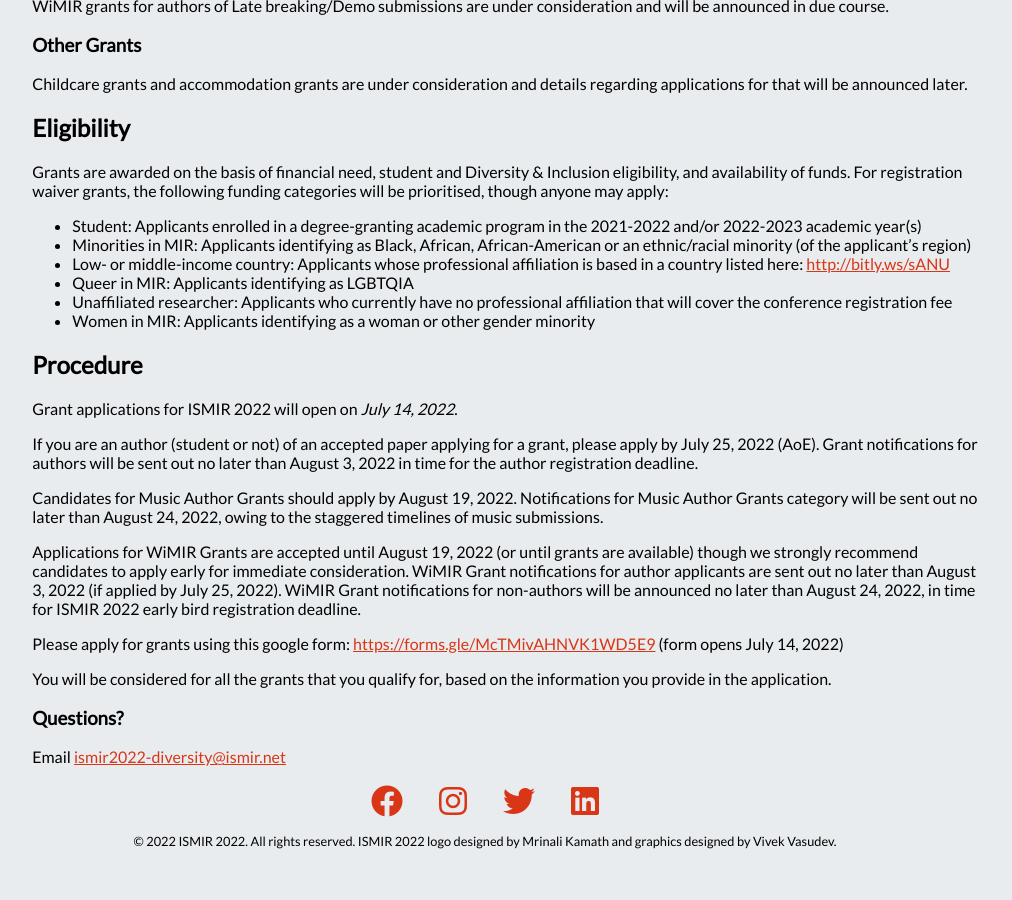
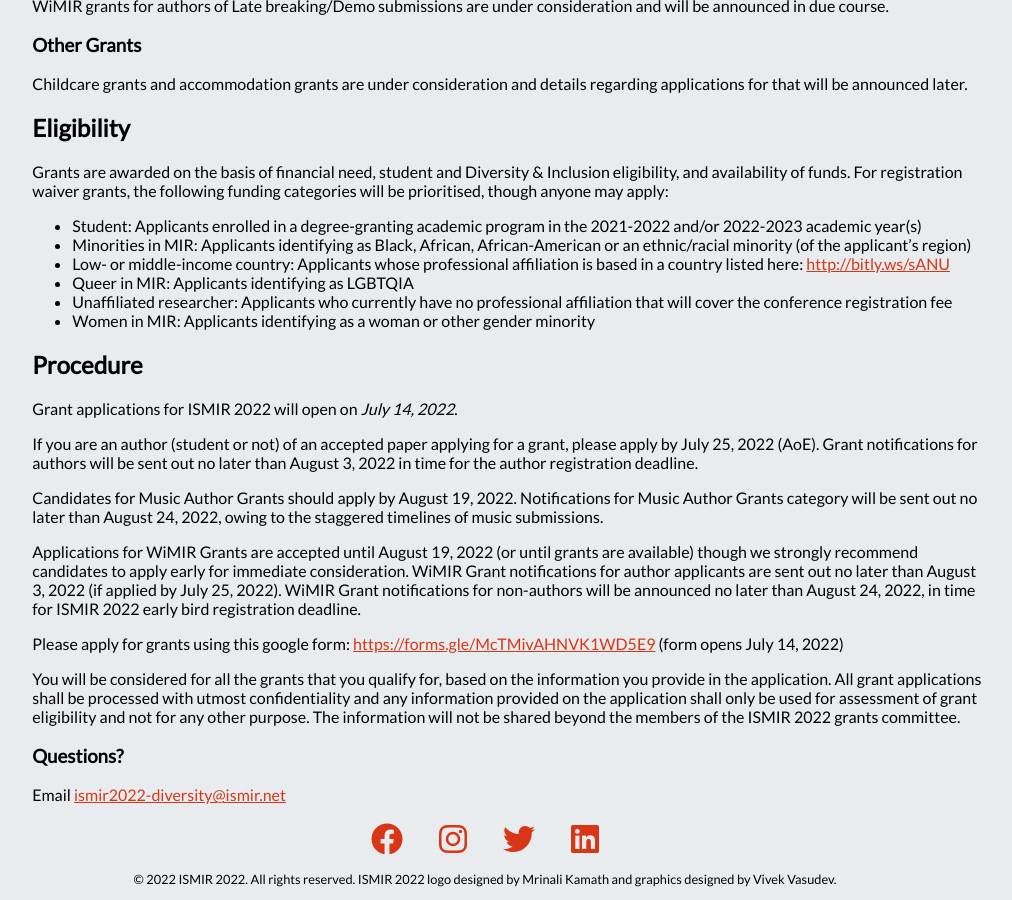
Before and after one commit to ismir2022/ismir2022.github.io, a Jekyll site: the page built from attend/support.md, in a window 1280 px wide and 900 px high, scrolled down 1609 px. Shown: the whole window, without its empty margins (155-1167 px from the left). Built offline with Jekyll 4.4.1, drawn with Linux system fonts in a browser that asks for light colours; nearby versions of some CDN libraries; before the commit the page ends 2471 px from its top, so only the background shows below that.

Commit message:
Update support.md

```diff
--- a/attend/support.md
+++ b/attend/support.md
@@ -71,7 +71,7 @@ Applications for WiMIR Grants are accepted until August 19, 2022 (or until grant
 
 Please apply for grants using this google form: [https://forms.gle/McTMivAHNVK1WD5E9](https://forms.gle/McTMivAHNVK1WD5E9) (form opens July 14, 2022)
 
-You will be considered for all the grants that you qualify for, based on the information you provide in the application.
+You will be considered for all the grants that you qualify for, based on the information you provide in the application. All grant applications shall be processed with utmost confidentiality and any information provided on the application shall only be used for assessment of grant eligibility and not for any other purpose. The information will not be shared beyond the members of the ISMIR 2022 grants committee.
 
 ### Questions?
 Email [ismir2022-diversity@ismir.net](mailto:ismir2022-diversity@ismir.net)
```
